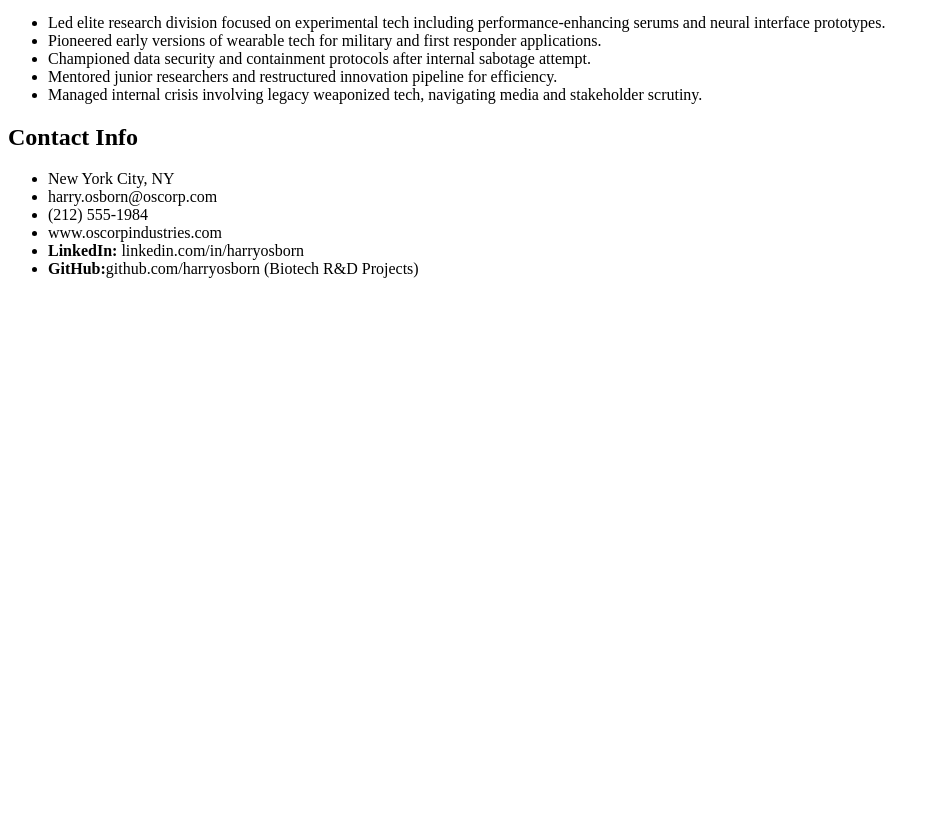
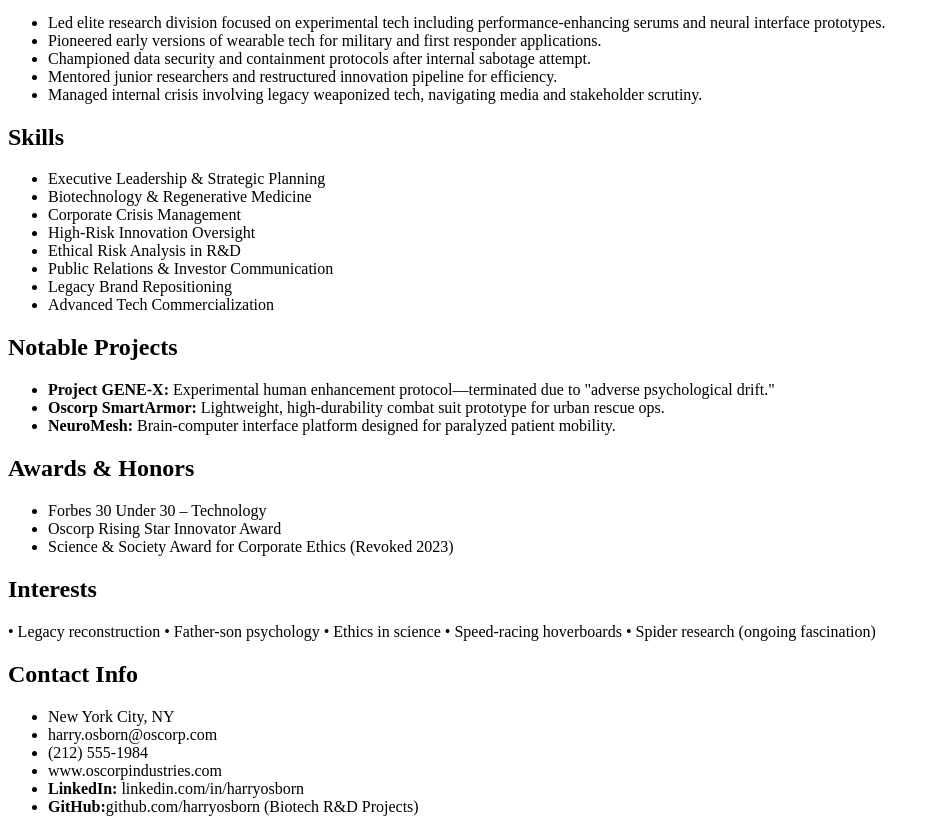
Before and after one commit to TA108/WebResumeOfHarry, a plain HTML site: page main.html in a window 1280 px wide. Shown: the part 864-1696 px from the top of the page, without its empty margins (0-940 px from the left). Before the commit the page ends 1158 px from the top, so only its background shows below. Drawn offline with Linux system fonts and the light colour scheme.

Commit message:
Changes and Upgrades

```diff
--- a/main.html
+++ b/main.html
@@ -71,6 +71,35 @@
         <li>Managed internal crisis involving legacy weaponized tech, navigating media and stakeholder scrutiny.</li>
       </ul>
 
+      <h2>Skills</h2>
+      <ul>
+          <li>Executive Leadership & Strategic Planning</li>
+          <li>Biotechnology & Regenerative Medicine</li>
+          <li>Corporate Crisis Management</li>
+          <li>High-Risk Innovation Oversight</li>
+          <li>Ethical Risk Analysis in R&D</li>
+          <li>Public Relations & Investor Communication</li>
+          <li>Legacy Brand Repositioning</li>
+          <li>Advanced Tech Commercialization</li>
+      </ul>
+
+      <h2>Notable Projects</h2>
+      <ul>
+          <li><strong>Project GENE-X:</strong> Experimental human enhancement protocol—terminated due to "adverse psychological drift."</li>
+          <li><strong>Oscorp SmartArmor:</strong> Lightweight, high-durability combat suit prototype for urban rescue ops.</li>
+          <li><strong>NeuroMesh:</strong> Brain-computer interface platform designed for paralyzed patient mobility.</li>
+      </ul>
+
+      <h2>Awards & Honors</h2>
+      <ul>
+          <li>Forbes 30 Under 30 – Technology</li>
+          <li>Oscorp Rising Star Innovator Award</li>
+          <li>Science & Society Award for Corporate Ethics (Revoked 2023)</li>
+      </ul>
+
+      <h2>Interests</h2>
+      <p> • Legacy reconstruction • Father-son psychology • Ethics in science • Speed-racing hoverboards • Spider research (ongoing fascination)</p>
+
       <h2>Contact Info</h2>
       <ul>
         <li>New York City, NY</li>
@@ -80,6 +109,5 @@
         <li><b>LinkedIn:</b> linkedin.com/in/harryosborn</li>
         <li><b>GitHub:</b>github.com/harryosborn (Biotech R&D Projects)</li>
       </ul>
-
 </body>
 </html>
```
